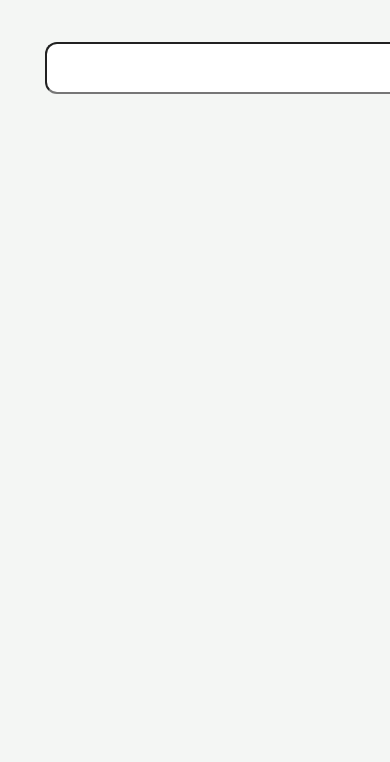
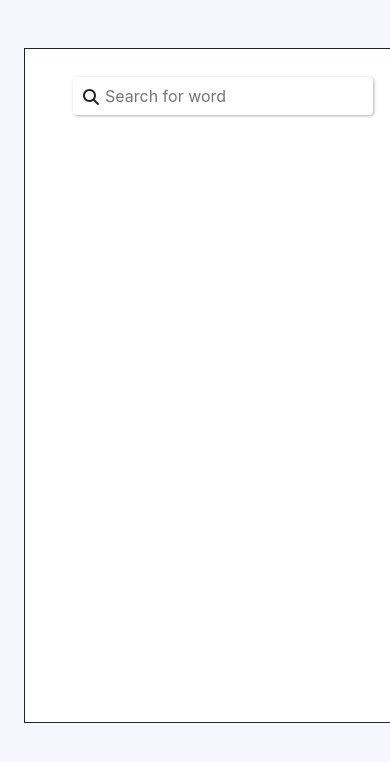
Before and after one commit to gillaryb/dictionify-react, a React (Create React App) app: page / in a window 390 px wide. Shown: the top 762 px of the page. Built offline with nearby package versions, Linux system fonts and the light colour scheme.

Commit message:
added synonyms and phonetics

```diff
--- a/package.json
+++ b/package.json
@@ -4,6 +4,8 @@
   "private": true,
   "dependencies": {
     "@fortawesome/fontawesome-svg-core": "^6.4.0",
+    "@fortawesome/free-regular-svg-icons": "^6.4.0",
+    "@fortawesome/free-solid-svg-icons": "^6.4.0",
     "@fortawesome/react-fontawesome": "^0.2.0",
     "@testing-library/jest-dom": "^5.16.5",
     "@testing-library/react": "^13.4.0",
--- a/src/App.css
+++ b/src/App.css
@@ -1,7 +1,8 @@
 .App{
   margin: 0 auto;
-  background-color: #F4F6F4;
+  background-color: #F5F6FF;
   height: 100vh;
+  display:flex;
 }
 
 
--- a/src/App.js
+++ b/src/App.js
@@ -5,9 +5,11 @@ import './App.css';
 function App() {
   return (
     <div className="App">
-      <main>
-        <Dictionary />
-      </main>
+      <div className="container">
+        <main>
+          <Dictionary />
+        </main>
+      </div>
     </div>
   );
 }
--- a/src/Dictionary.css
+++ b/src/Dictionary.css
@@ -1,14 +1,29 @@
-.dictionary-form{
-  padding-top: 42px;
+.Dictionary{
+  padding: 16px 24px;
+  height: 80vh;
+  width: 400px;
+  border: 1px solid;
+  margin: 48px 0;
+  background-color: #FFFF;
+  /* margin: 0 auto;
+  width: 300px; */
+}
+ .dictionary-form{
+  padding: 12px 24px;
+  position: relative;
+}
+
+.dictionary-search-icon{
+  position: absolute;
+  top: 24px;
+  left: 34px;
 }
 
 .dictionary-search{
-  padding: 12px 58px;
-  border-radius: 12px;
-  background-color: #FFFF;
+  padding: 7px 7px 7px 32px;
+  width: 300px;
+  border-radius: 4px;
+  box-shadow: 1px 1px 3px #b4aeae;
+  border:none;
+  /* background-color: #FFFF; */
 }
-
-.Dictionary{
-  margin: 0 auto;
-  width: 300px;
-}
--- a/src/Dictionary.js
+++ b/src/Dictionary.js
@@ -1,7 +1,10 @@
 import React, { useState } from 'react';
 import axios from 'axios';
 import Results from './Results';
+import { FontAwesomeIcon } from "@fortawesome/react-fontawesome";
+import { faMagnifyingGlass } from "@fortawesome/free-solid-svg-icons";
 import './Dictionary.css';
+
 
 export default function Dictionary(){
   let [keyword, setKeyword] = useState("");
@@ -23,12 +26,16 @@ export default function Dictionary(){
   }
 
   return (
-    <div className="Dictionary">
-      <form onSubmit={handleSearch} className="dictionary-form">
-        <input type="search" onChange={keywordChange}
-        className="dictionary-search"/>
-      </form>
-      <Results results={result}/>
+    <div className="container">
+      <div className="Dictionary">
+        <form onSubmit={handleSearch} className="dictionary-form">
+        <FontAwesomeIcon icon={faMagnifyingGlass} className="dictionary-search-icon" />
+          <input type="search" onChange={keywordChange}
+          className="dictionary-search"
+          placeholder="Search for word"/>
+        </form>
+        <Results results={result}/>
+      </div>
     </div>
 );
 }
--- a/src/Meaning.js
+++ b/src/Meaning.js
@@ -1,6 +1,8 @@
 import React from 'react';
+import Synonyms from './Synonyms';
 
 export default function Meaning(props){
+
   return(
     <div className="Meaning">
       <h3>{props.meaning.partOfSpeech}</h3>
@@ -8,11 +10,13 @@ export default function Meaning(props){
         return (
           <div key={index}>
             <p>
-              {definition.definition}
+              <strong>Definition:</strong>{definition.definition}
               <br />
               <em>
-                {definition.example}
+                <strong>Example:</strong>{definition.example}
               </em>
+              <br />
+                <Synonyms synonyms={definition.synonyms} />
             </p>
           </div>
         )
--- /dev/null
+++ b/src/Phonetic.js
@@ -0,0 +1,10 @@
+import React from 'react';
+
+export default function Phonetic(props){
+  return (
+    <div className="Phonetic">
+      <a href={props.phonetic.audio} target="_blank" rel="noreferrer"> Listen</a>
+      <h3>{props.phonetic.text}</h3>
+    </div>
+  )
+}
--- /dev/null
+++ b/src/Results.css
@@ -0,0 +1,8 @@
+/* .Results{
+  background-color: #0D3B66;
+} */
+
+.results-phonetic {
+  background-color: #0D3B66;
+  color: #FFFF;
+}
--- a/src/Results.js
+++ b/src/Results.js
@@ -1,11 +1,26 @@
 import React from 'react';
 import Meaning from './Meaning';
+import Phonetic from './Phonetic';
+import './Results.css';
+
 
 export default function Result(props){
+  console.log(props.results)
   if (props.results) {
     return (
       <div className="Results">
-        <h2>{props.results.word}</h2>
+        <div className="results-phonetic">
+          <h1>{props.results.word}</h1>
+          {props.results.phonetics.map(function(phonetic, index){
+            return (
+              <div key={index}>
+                <Phonetic phonetic={phonetic}/>
+              </div>
+            )
+          })}
+        </div>
+
+
         {props.results.meanings.map(function(meaning, index){
           return (
             <div key={index}>
--- /dev/null
+++ b/src/Synonyms.js
@@ -0,0 +1,21 @@
+import React from 'react';
+
+export default function Synonyms(props){
+
+  if (props.synonyms.length){
+    return(
+      <ul className="Synonyms">
+        <strong>Synonyms:</strong>
+        {props.synonyms.map(function (synonym, index) {
+          return(
+            <li key={index}>
+              {synonym}
+            </li>
+          )
+        })}
+      </ul>
+    );
+  } else {
+    return null;
+  }
+}
```
Also changed, not shown: 1 other file (tests, documents, lock files or other folders).
